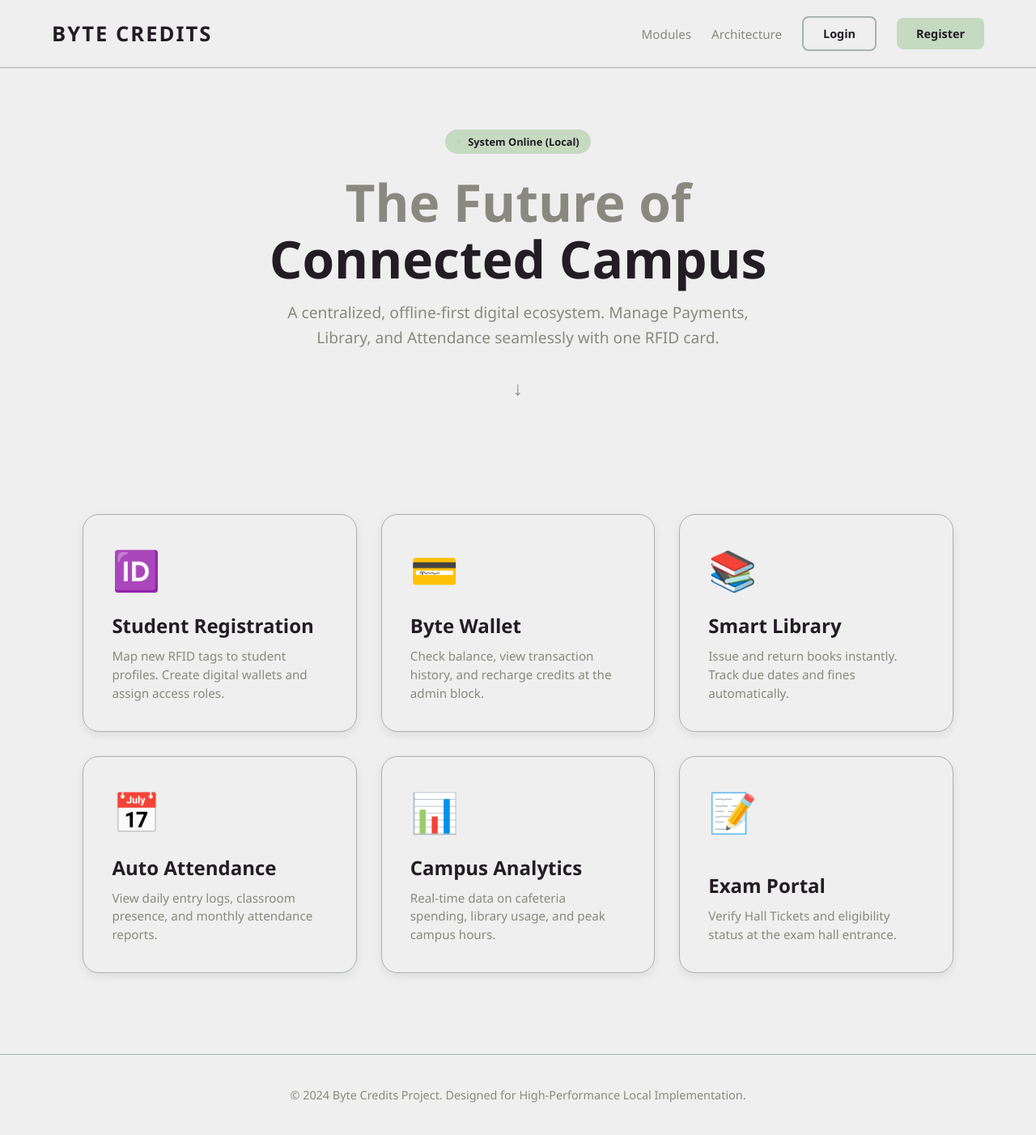
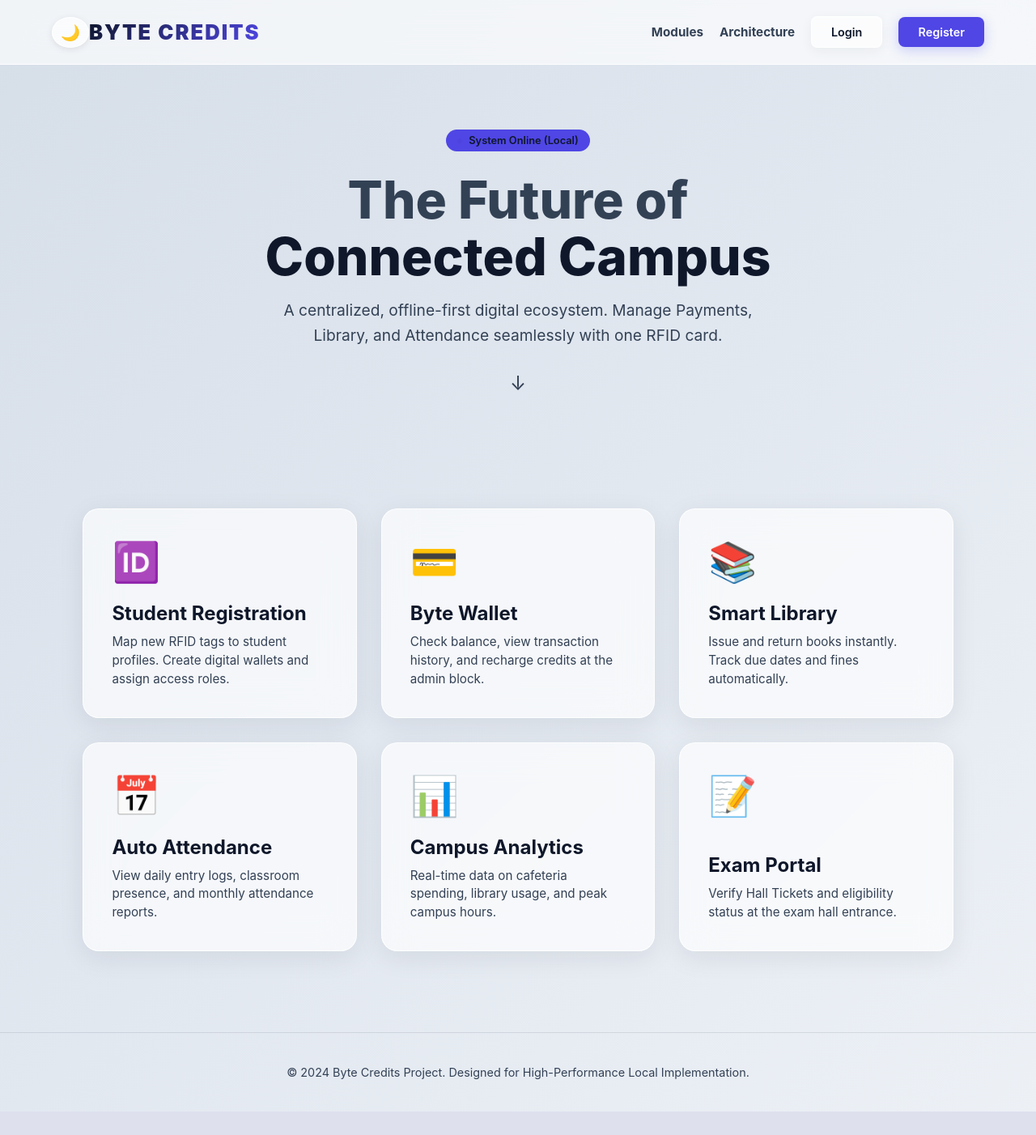
Before and after one commit to CHAITU2405/ByteCredit, a Flask app: page /landing in a window 1280 px wide. Shown: the whole page at 81% size. After the commit the page ends 1373 px from the top, so only its background shows below. Run offline with Flask 3, Linux system fonts and the light colour scheme.

Commit message:
Update landing page theme toggle.
Refresh index styling with a glass/gradient theme and add a persistent dark/light toggle.

Made-with: Cursor

```diff
--- a/templates/index.html
+++ b/templates/index.html
@@ -7,32 +7,76 @@
     <title>Byte Credits | Central Hub</title>
     <style>
         :root {
-            --platinum: #efefefff;
-            --ash-grey: #a9b2acff;
-            --shadow-grey: #221d23ff;
-            --grey-olive: #898980ff;
-            --tea-green: #c5dac1ff;
+            /* Indigo/Slate Premium Theme */
+            --indigo-600: #4f46e5;
+            --indigo-500: #6366f1;
+            --indigo-400: #818cf8;
+            --cyan-500: #06b6d4;
+            --cyan-400: #22d3ee;
 
-            --bg-main: var(--platinum);
-            --text-main: var(--shadow-grey);
-            --text-muted: var(--grey-olive);
-            --border-color: var(--ash-grey);
-            --primary: var(--tea-green);
+            --slate-900: #0f172a;
+            --slate-800: #1e293b;
+            --slate-700: #334155;
+            --slate-400: #94a3b8;
+            --slate-100: #f1f5f9;
+            --slate-50: #f8fafc;
+
+            /* Light Theme (Default) */
+            --bg-grad-1: var(--slate-50);
+            --bg-grad-2: #e2e8f0;
+            --bg-grad-3: #cbd5e1;
+            --bg-grad-4: var(--slate-100);
+
+            --text-main: var(--slate-900);
+            --text-muted: var(--slate-700);
+            --primary: var(--indigo-600);
+            --border-color: rgba(15, 23, 42, 0.1);
+
+            --glass-bg: rgba(255, 255, 255, 0.65);
+            --glass-border: rgba(255, 255, 255, 0.8);
+            --glass-shadow: 0 8px 32px rgba(15, 23, 42, 0.08);
+        }
+
+        body.dark-mode {
+            /* Dark Theme Elements */
+            --bg-grad-1: #020617;
+            --bg-grad-2: var(--slate-900);
+            --bg-grad-3: #172033;
+            --bg-grad-4: #0a0f1d;
+
+            --text-main: var(--slate-50);
+            --text-muted: var(--slate-400);
+
+            --primary: var(--indigo-500);
+            --border-color: rgba(255, 255, 255, 0.1);
+
+            --glass-bg: rgba(15, 23, 42, 0.6);
+            --glass-border: rgba(99, 102, 241, 0.2);
+            --glass-shadow: 0 8px 32px rgba(0, 0, 0, 0.6);
         }
 
         * {
             margin: 0;
             padding: 0;
             box-sizing: border-box;
-            font-family: 'Segoe UI', sans-serif;
+            font-family: 'Inter', system-ui, -apple-system, sans-serif;
             scroll-behavior: smooth;
         }
 
         body {
-            background-color: var(--bg-main);
+            background: linear-gradient(-45deg, var(--bg-grad-1), var(--bg-grad-2), var(--bg-grad-3), var(--bg-grad-4));
+            background-size: 300% 300%;
+            animation: gradientBG 15s ease infinite;
             min-height: 100vh;
             color: var(--text-main);
             overflow-x: hidden;
+            transition: color 0.4s ease;
+        }
+
+        @keyframes gradientBG {
+            0% { background-position: 0% 50%; }
+            50% { background-position: 100% 50%; }
+            100% { background-position: 0% 50%; }
         }
 
         /* --- NAVBAR --- */
@@ -41,12 +85,17 @@
             justify-content: space-between;
             align-items: center;
             padding: 20px 5%;
+            background: var(--glass-bg);
+            backdrop-filter: blur(20px);
+            -webkit-backdrop-filter: blur(20px);
+            border-bottom: 1px solid var(--glass-border);
             position: fixed;
             top: 0;
             width: 100%;
             z-index: 1000;
-            background: var(--bg-main);
-            border-bottom: 1px solid var(--border-color);
+            transition: background 0.4s ease, border-color 0.4s ease;
+            flex-wrap: wrap;
+            gap: 12px;
         }
 
         .logo {
@@ -54,20 +103,42 @@
             font-weight: 900;
             letter-spacing: 2px;
             cursor: pointer;
+            background: linear-gradient(135deg, var(--text-main), var(--primary));
+            -webkit-background-clip: text;
+            -webkit-text-fill-color: transparent;
+        }
+
+        .theme-toggle {
+            background: var(--glass-bg);
+            border: 1px solid var(--glass-border);
             color: var(--text-main);
+            font-size: 1.2rem;
+            cursor: pointer;
+            padding: 6px 10px;
+            border-radius: 50%;
+            display: flex;
+            align-items: center;
+            justify-content: center;
+            transition: transform 0.3s ease, box-shadow 0.3s ease;
+            box-shadow: 0 2px 8px rgba(0,0,0,0.1);
+        }
+
+        .theme-toggle:hover {
+            transform: rotate(15deg) scale(1.1);
+            box-shadow: 0 4px 12px rgba(99, 102, 241, 0.3);
         }
 
         /* Nav Links Area */
         .nav-items {
             display: flex;
             align-items: center;
-            gap: 25px;
+            gap: 20px;
         }
 
         .nav-link {
             text-decoration: none;
             color: var(--text-muted);
-            font-weight: 500;
+            font-weight: 700;
             font-size: 0.95rem;
             transition: 0.3s;
         }
@@ -90,26 +161,30 @@
         }
 
         .btn-login {
-            background: transparent;
-            border: 2px solid var(--border-color);
+            background: var(--glass-bg);
+            border: 1px solid var(--glass-border);
             color: var(--text-main);
+            box-shadow: 0 4px 15px rgba(0,0,0,0.05);
         }
 
         .btn-login:hover {
-            background: rgba(169, 178, 172, 0.2);
-            border-color: var(--text-muted);
+            transform: translateY(-2px);
+            box-shadow: 0 6px 20px rgba(0,0,0,0.1);
+            background: rgba(15, 23, 42, 0.05);
         }
+        body.dark-mode .btn-login:hover { background: rgba(255, 255, 255, 0.05); }
 
         .btn-register {
             background: var(--primary);
             border: none;
-            color: var(--text-main);
-            transition: 0.3s;
+            color: #ffffff;
+            box-shadow: 0 4px 15px rgba(99, 102, 241, 0.3);
         }
 
         .btn-register:hover {
             transform: translateY(-2px);
-            background: var(--border-color);
+            background: var(--indigo-500);
+            box-shadow: 0 6px 20px rgba(99, 102, 241, 0.4);
         }
 
         /* --- HERO SECTION --- */
@@ -200,9 +275,9 @@
         }
 
         .card {
-            background: var(--bg-main);
-            border: 1px solid var(--border-color);
-            box-shadow: 0 4px 12px rgba(34, 29, 35, 0.08);
+            background: var(--glass-bg);
+            border: 1px solid var(--glass-border);
+            box-shadow: var(--glass-shadow);
             border-radius: 20px;
             padding: 35px;
             text-decoration: none;
@@ -213,12 +288,16 @@
             flex-direction: column;
             justify-content: space-between;
             min-height: 250px;
+            backdrop-filter: blur(20px);
+            -webkit-backdrop-filter: blur(20px);
         }
 
         .card:hover {
             transform: translateY(-5px);
-            border-color: var(--text-muted);
+            border-color: var(--primary);
+            box-shadow: 0 10px 25px rgba(99, 102, 241, 0.15);
         }
+        body.dark-mode .card:hover { box-shadow: 0 10px 25px rgba(0, 0, 0, 0.5); }
 
         .card-icon {
             font-size: 3rem;
@@ -246,7 +325,7 @@
             text-align: center;
             color: var(--text-muted);
             font-size: 0.9rem;
-            background: var(--bg-main);
+            background: transparent;
             margin-top: auto;
         }
 
@@ -291,7 +370,10 @@
 <body>
 
     <nav>
-        <div class="logo" onclick="window.scrollTo(0,0)">BYTE CREDITS</div>
+        <div style="display:flex;align-items:center;">
+            <button class="theme-toggle" id="theme-btn" onclick="toggleTheme()" title="Toggle Dark/Light Mode">🌙</button>
+            <div class="logo" onclick="window.scrollTo(0,0)">BYTE CREDITS</div>
+        </div>
 
         <div class="nav-items">
             <a href="#hub" class="nav-link">Modules</a>
@@ -379,6 +461,31 @@
     </footer>
 
     <script>
+        // --- Theme Toggle Logic ---
+        function toggleTheme() {
+            const body = document.body;
+            const themeBtn = document.getElementById('theme-btn');
+            body.classList.toggle('dark-mode');
+
+            if (body.classList.contains('dark-mode')) {
+                themeBtn.innerText = '☀️';
+                localStorage.setItem('theme', 'dark');
+            } else {
+                themeBtn.innerText = '🌙';
+                localStorage.setItem('theme', 'light');
+            }
+        }
+
+        function initTheme() {
+            if (localStorage.getItem('theme') === 'dark') {
+                document.body.classList.add('dark-mode');
+                if (document.getElementById('theme-btn')) {
+                    document.getElementById('theme-btn').innerText = '☀️';
+                }
+            }
+        }
+        initTheme();
+
         // Simple Reveal on Scroll
         window.addEventListener('scroll', reveal);
 
```
